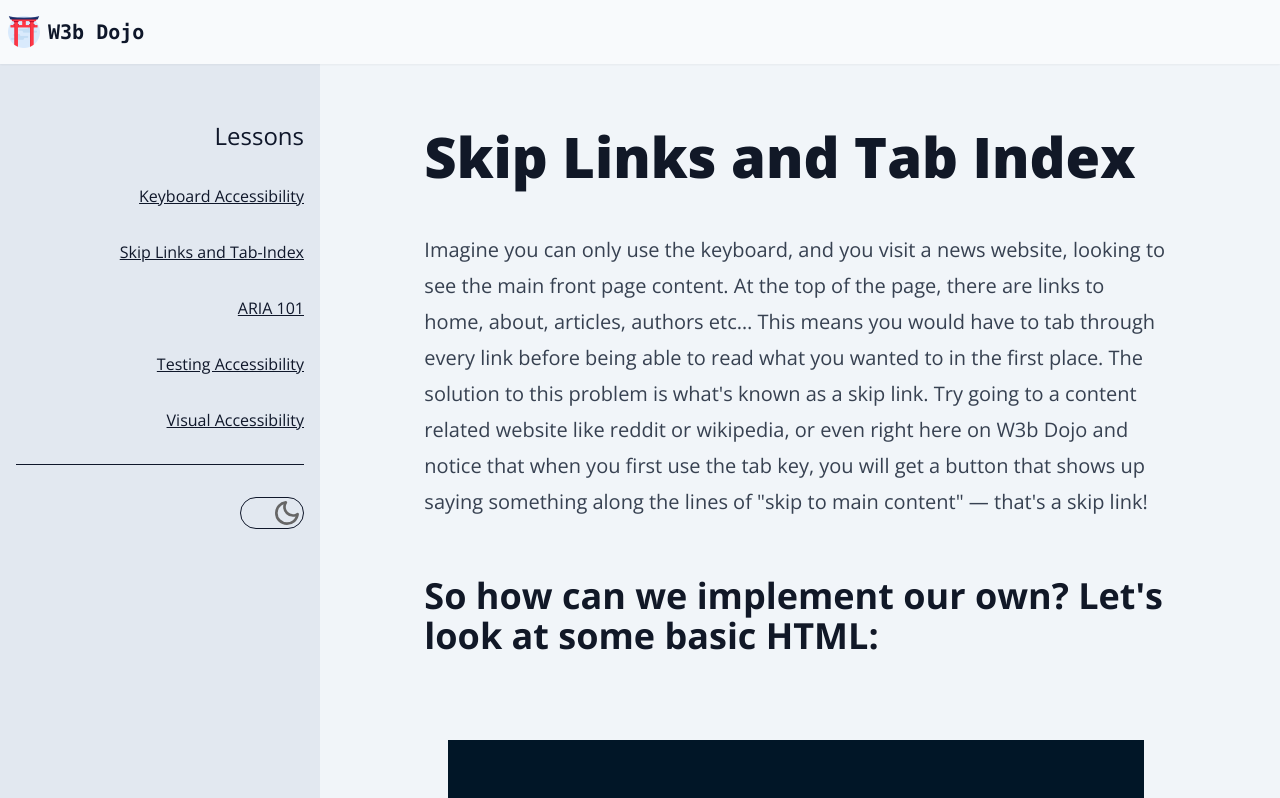
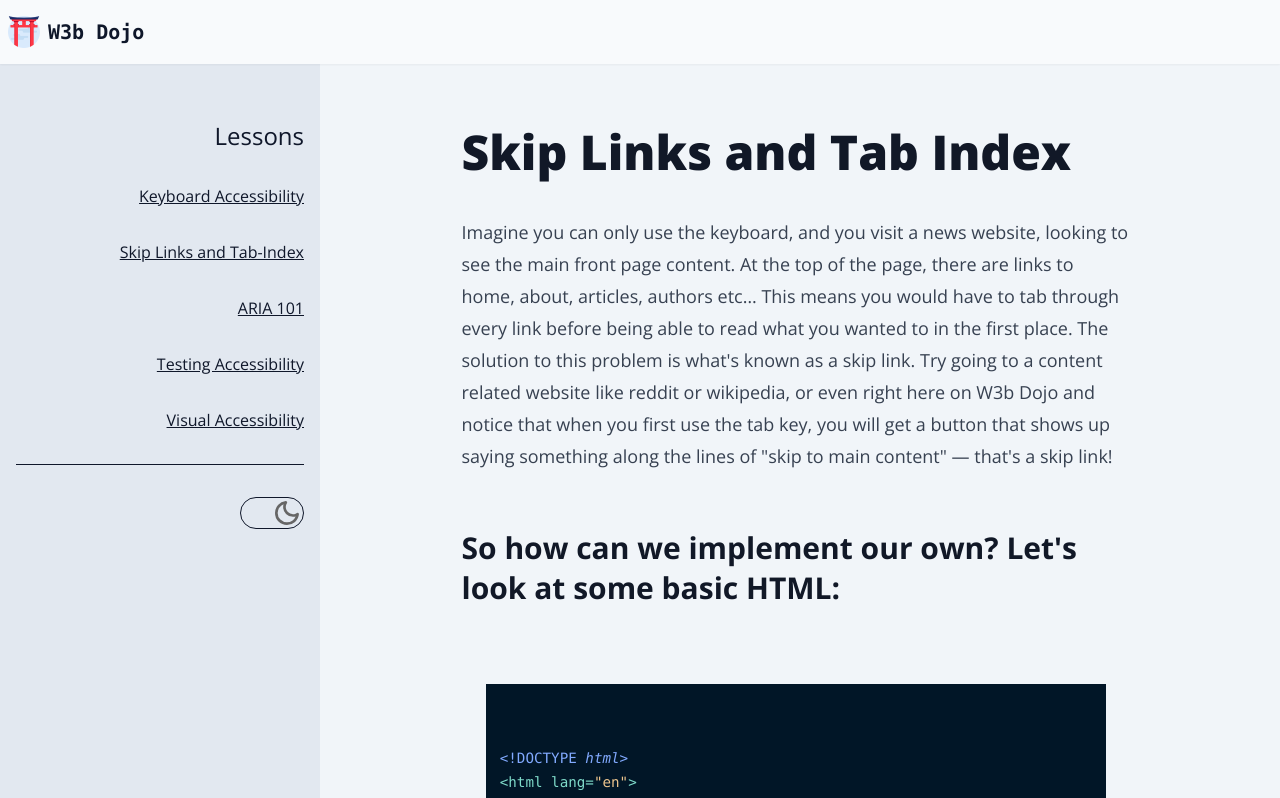
Before and after one commit to joayo13/w3bdojo, a SvelteKit app: page /lessons/lesson-2 in a window 1280 px wide. Shown: the top 798 px of the page. Built offline with nearby package versions, Linux system fonts and the light colour scheme.

Commit message:
applied prose-lg sizing to all section content

```diff
--- a/src/routes/+page.svelte
+++ b/src/routes/+page.svelte
@@ -10,7 +10,7 @@
 	/>
 </svelte:head>
 
-<section class="prose lg:prose-xl dark:prose-invert">
+<section class="prose lg:prose-lg dark:prose-invert">
 	<h1>Welcome to W3b Dojo!</h1>
 
 	<h2>What is it?</h2>
--- a/src/routes/lessons/+layout.svelte
+++ b/src/routes/lessons/+layout.svelte
@@ -2,6 +2,6 @@
 	let { children } = $props();
 </script>
 
-<section class="prose lg:prose-xl dark:prose-invert">
+<section class="prose lg:prose-lg dark:prose-invert">
 	{@render children()}
 </section>
--- a/src/routes/lessons/lesson-1/+page.svelte
+++ b/src/routes/lessons/lesson-1/+page.svelte
@@ -27,7 +27,7 @@
 	/>
 </svelte:head>
 
-<section class="prose max-w-none lg:prose-xl dark:prose-invert">
+<section>
 	<h1>Keyboard Navigation and Semantic HTML</h1>
 
 	<p>
--- a/src/routes/lessons/lesson-2/+page.svelte
+++ b/src/routes/lessons/lesson-2/+page.svelte
@@ -72,7 +72,7 @@
 	/>
 </svelte:head>
 
-<section class="prose max-w-none lg:prose-xl dark:prose-invert">
+<section>
 	<h1>Skip Links and Tab Index</h1>
 
 	<p>
```
